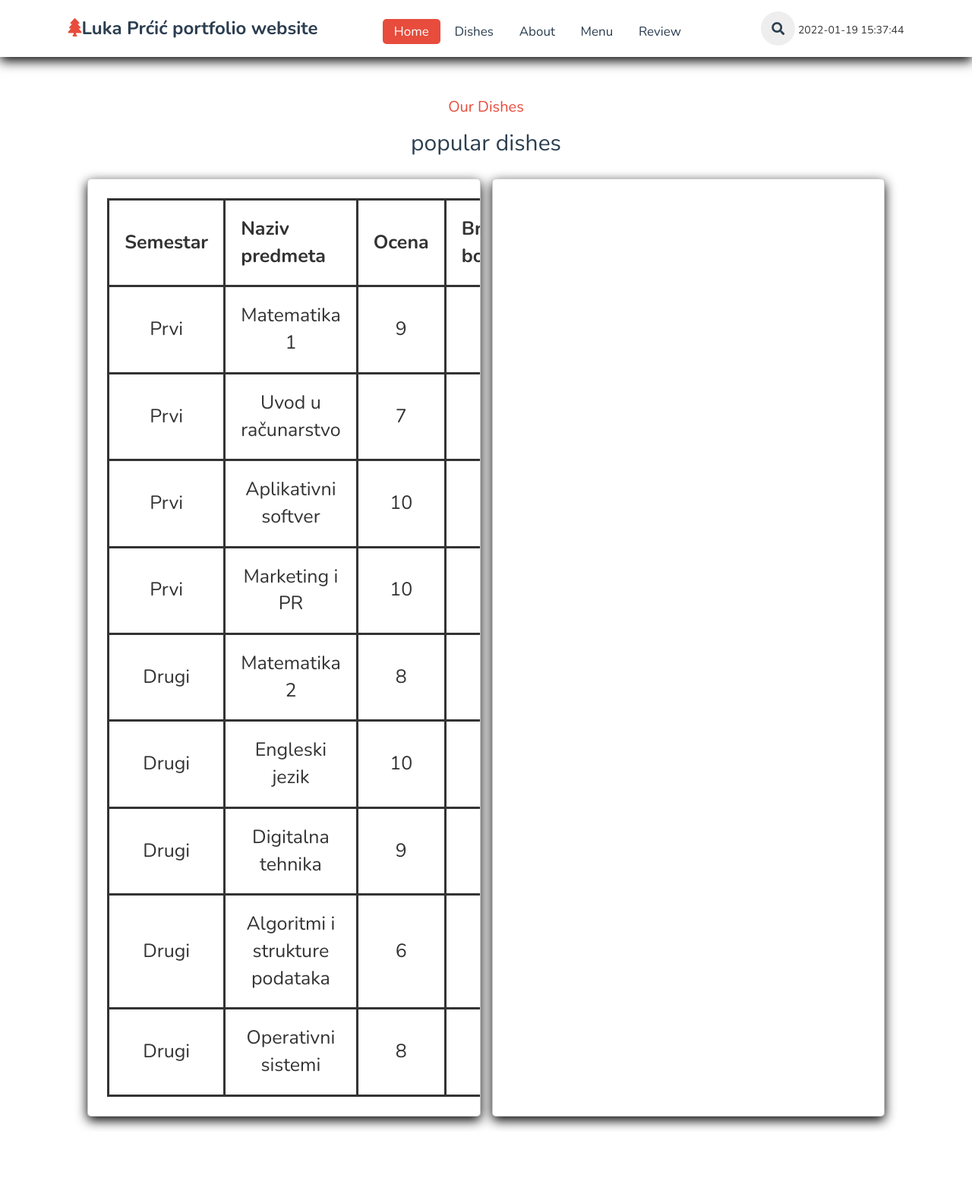
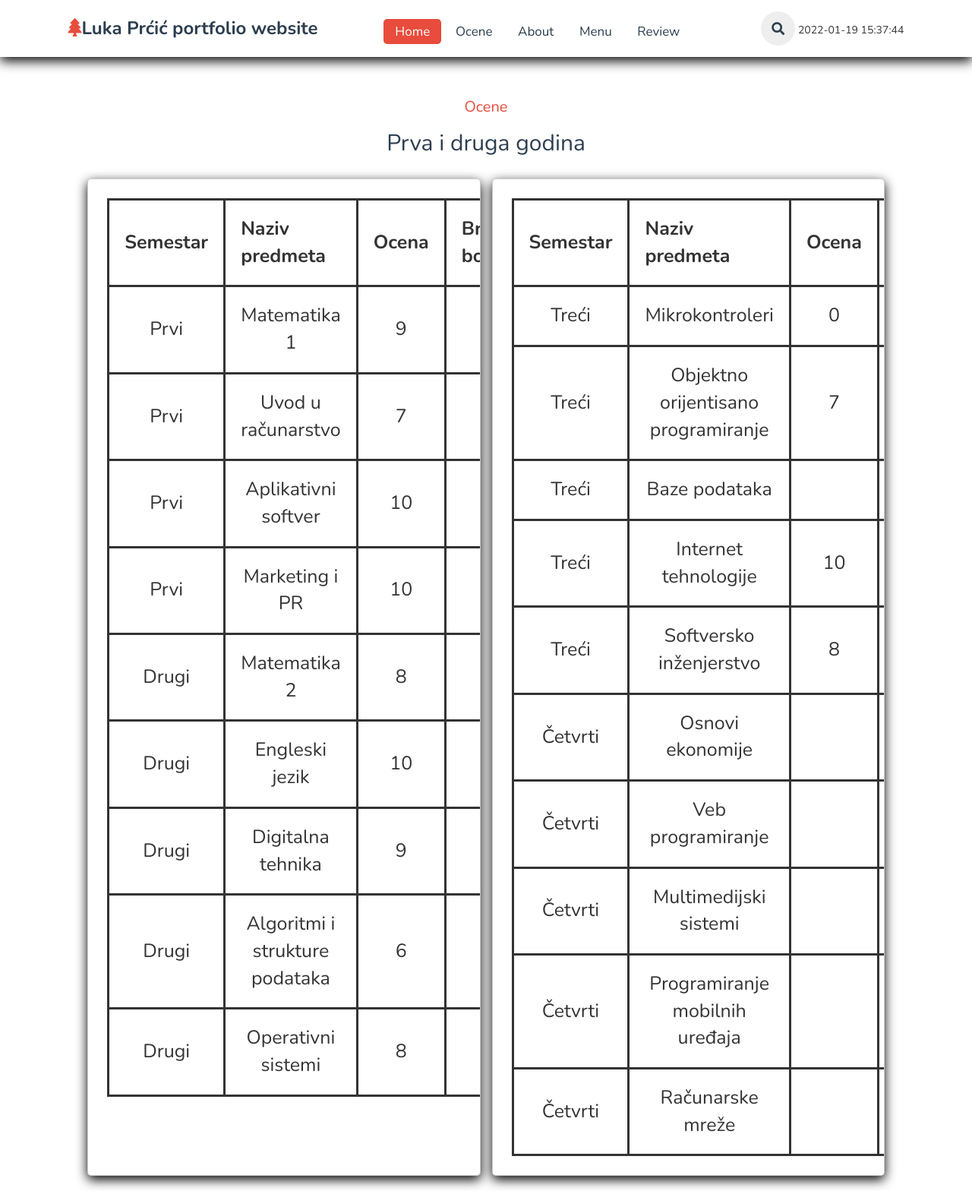
Before and after one commit to LukaP123456/luka_portfolio, a PHP site: page /dishes.php in a window 1280 px wide. Shown: the whole page at 76% size. Before the commit the page ends 1487 px from the top, so only its background shows below. Run offline with PHP 8.4, Linux system fonts and the light colour scheme.

Commit message:
nastavio rad

```diff
--- a/CSS/footer.css
+++ b/CSS/footer.css
@@ -1 +1 @@
-.footer .box-container{display:grid;grid-template-columns:repeat(auto-fit, minmax(25rem, 1fr));gap:1.5rem;padding-left:8rem}.footer .box-container .box h3{padding:.5rem 0;font-size:2rem;color:#2c3e50}.footer .box-container .box a{display:block;padding:.5rem 0;font-size:2rem;color:#666}.footer .box-container .box a:hover{color:#e74c3c;text-decoration:underline}.footer .credit{text-align:center;border-top:0.1rem solid rgba(0,0,0,0.1);font-size:2rem;color:#2c3e50;padding:.5rem;padding-left:1.5rem;margin-top:1.5rem}.footer .credit span{color:#e74c3c}
+.footer .box-container{display:grid;grid-template-columns:repeat(auto-fit, minmax(25rem, 1fr));gap:1.5rem;padding-left:8rem}.footer .box-container .box h3{padding:.5rem 0;font-size:2rem;color:#2c3e50}.footer .box-container .box a{display:block;padding:.5rem 0;font-size:2rem;color:#666;text-transform:none}.footer .box-container .box a:hover{color:#e74c3c;text-decoration:underline}.footer .credit{text-align:center;border-top:0.1rem solid rgba(0,0,0,0.1);font-size:2rem;color:#2c3e50;padding:.5rem;padding-left:1.5rem;margin-top:1.5rem}.footer .credit span{color:#e74c3c}
--- a/SASS/footer.scss
+++ b/SASS/footer.scss
@@ -17,6 +17,7 @@
   padding: .5rem 0;
   font-size: 2rem;
   color: $light-color;
+  text-transform: none;
 }
 
 .footer .box-container .box a:hover{
--- a/about.php
+++ b/about.php
@@ -1,4 +1,5 @@
 <!-- about sekcija start-->
+<!-- linkovi-->
 <section class="about" id="about">
 
     <h3 class="sub-heading"> about us </h3>
--- a/dishes.php
+++ b/dishes.php
@@ -3,8 +3,8 @@
 
 <section class="dishes" id="dishes">
 
-    <h3 class="sub-heading">our dishes</h3>
-    <h1 class="heading">popular dishes</h1>
+    <h3 class="sub-heading">Ocene</h3>
+    <h1 class="heading">Prva i druga godina</h1>
 
     <div class="box-container">
 
@@ -78,6 +78,78 @@
         <div class="box-container">
             <div class="box">
 
+                <table>
+                    <tr>
+                        <th class="kolona" >Semestar</th>
+                        <th class="kolona">Naziv predmeta</th>
+                        <th class="kolona">Ocena</th>
+                        <th class="kolona">Br ESP bodova</th>
+                    </tr>
+                    <tr>
+                        <td class="kolona">Treći</td>
+                        <td class="kolona">Mikrokontroleri</td>
+                        <td class="kolona">0</td>
+                        <td class="kolona">6</td>
+                    </tr>
+
+                    <tr>
+                        <td class="kolona">Treći</td>
+                        <td class="kolona">Objektno orijentisano programiranje</td>
+                        <td class="kolona">7</td>
+                        <td class="kolona">6</td>
+                    </tr>
+                    <tr>
+                        <td class="kolona">Treći</td>
+                        <td class="kolona">Baze podataka</td>
+                        <td class="kolona"></td>
+                        <td class="kolona">6</td>
+                    </tr>
+                    <tr>
+                        <td class="kolona">Treći</td>
+                        <td class="kolona">Internet tehnologije</td>
+                        <td class="kolona">10</td>
+                        <td class="kolona">6</td>
+                    </tr>
+                    <tr>
+                        <td class="kolona">Treći</td>
+                        <td class="kolona">Softversko inženjerstvo</td>
+                        <td class="kolona">8</td>
+                        <td class="kolona">6</td>
+                    </tr>
+                    <tr>
+                        <td class="kolona">Četvrti</td>
+                        <td class="kolona">Osnovi ekonomije</td>
+                        <td class="kolona"></td>
+                        <td class="kolona">6</td>
+                    </tr>
+                    <tr>
+                        <td class="kolona">Četvrti</td>
+                        <td class="kolona">Veb programiranje</td>
+                        <td class="kolona"></td>
+                        <td class="kolona">6</td>
+                    </tr>
+                    <tr>
+                        <td class="kolona">Četvrti</td>
+                        <td class="kolona">Multimedijski sistemi</td>
+                        <td class="kolona"></td>
+                        <td class="kolona">6</td>
+                    </tr>
+                    <tr>
+                        <td class="kolona">Četvrti</td>
+                        <td class="kolona">Programiranje mobilnih uređaja</td>
+                        <td class="kolona"></td>
+                        <td class="kolona">6</td>
+                    </tr>
+
+                    <tr>
+                        <td class="kolona">Četvrti</td>
+                        <td class="kolona">Računarske mreže	</td>
+                        <td class="kolona"></td>
+                        <td class="kolona">6</td>
+                    </tr>
+
+                </table>
+
             </div>
 
         </div>
--- a/header.php
+++ b/header.php
@@ -26,12 +26,12 @@
 <!--header start-->
 
 <header>
-    <a href="#" class="logo"><i class="fas fa-tree"></i>Luka Prćić portfolio website</a>
+    <a href="main.php" class="logo"><i class="fas fa-tree"></i>Luka Prćić portfolio website</a>
     <nav class="navbar">
         <a class="active" href="main.php">home</a>
-        <a href="dishes.php">dishes</a>
+        <a href="dishes.php">Ocene</a>
         <a href="#about">about</a>
-        <a href="#menu">menu</a>
+        <a href="menu.php">menu</a>
         <a href="#review">review</a>
     </nav>
 
--- a/main.php
+++ b/main.php
@@ -5,7 +5,7 @@ include ("home.php");
 include ("about.php");
 //include ("menu.php");
 //include ("review.php");
-include "order.php";
+//include "order.php";
 include "footer.php";
 ?>
 
```
Also changed, not shown: footer.php (+9 -21 lines), menu.php (+4 -20 lines), CSS/stajl.css.
